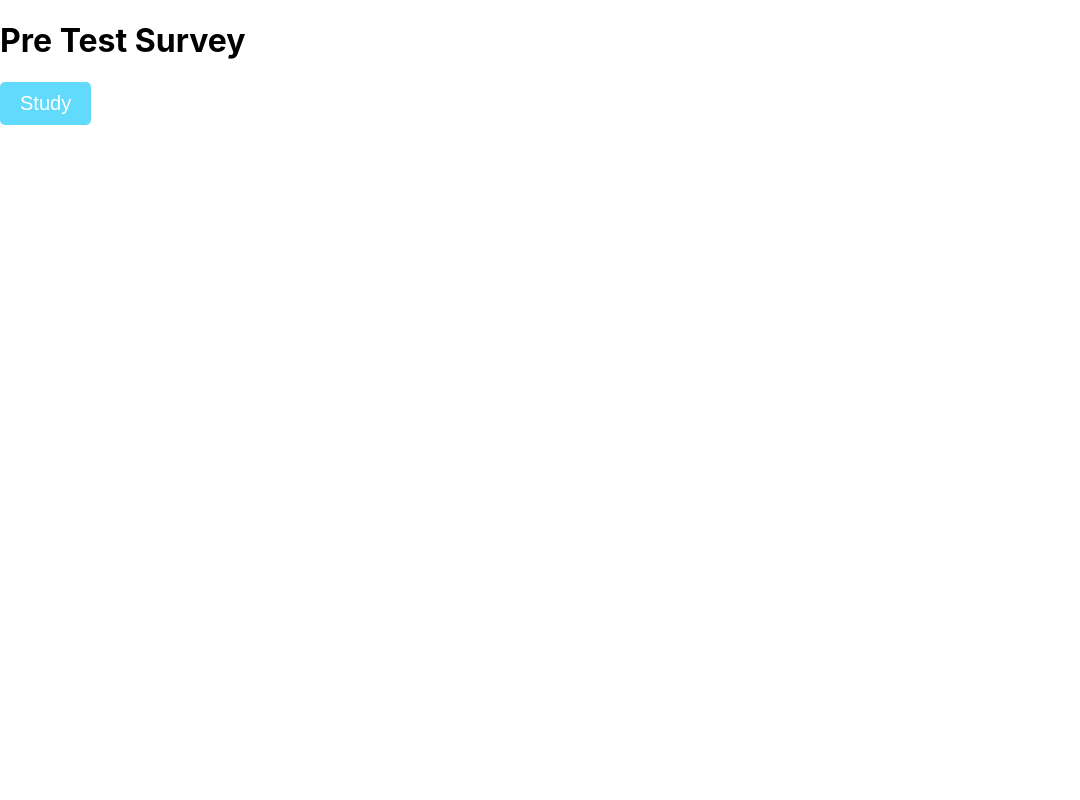
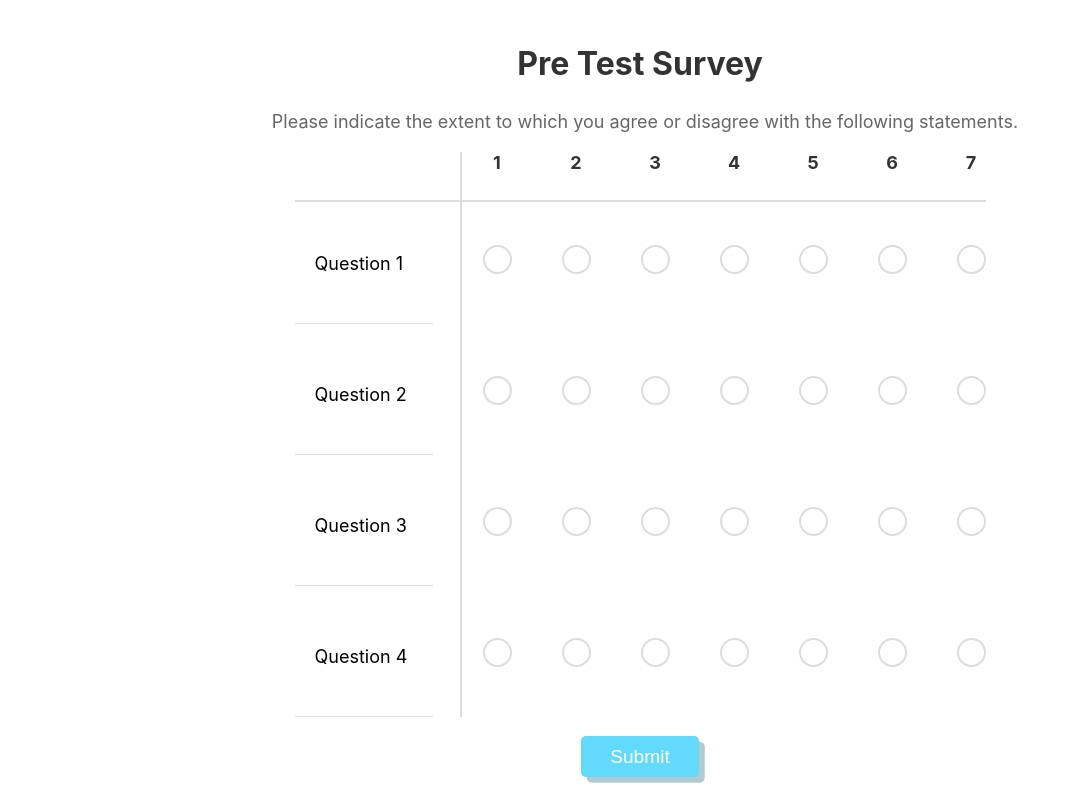
Before and after one commit to Santa-Clara-Imaginarium-Lab/sludge-v2, a React (Create React App) app: page /pretestsurvey in a window 1280 px wide. Shown: the whole page, without its empty margins (0-1080 px from the left). Built offline with nearby package versions, Linux system fonts and the light colour scheme.

Commit message:
Survey pages

```diff
--- a/src/postTestSurvey/PostTestSurvey.jsx
+++ b/src/postTestSurvey/PostTestSurvey.jsx
@@ -1,11 +1,86 @@
-import React from 'react';
+import React, { useState } from 'react';
+import { useNavigate } from 'react-router-dom';
+import '../preTestSurvey/PreTestSurvey.css';
+
+const statements = [
+  "Question 1",
+  "Question 2",
+  "Question 3",
+  "Question 4",
+];
+
+const options = [
+  "1",
+  "2",
+  "3",
+  "4",
+  "5",
+  "6",
+  "7"
+];
 
 const PostTestSurvey = () => {
+  const [responses, setResponses] = useState({});
+  const [error, setError] = useState('');
+  const navigate = useNavigate();
+
+  const handleOptionChange = (statementIndex, selectedOption) => {
+    setResponses({
+      ...responses,
+      [statementIndex]: selectedOption,
+    });
+  };
+
+  const handleSubmit = async () => {
+    if (Object.keys(responses).length < statements.length) {
+      setError("Please select an option for each statement.");
+      return;
+    }
+    setError('');
+    navigate('/studypart');
+  };
+
   return (
-    <div>
-      <h1>Post Test Survey</h1>
+      <div className="container">
+      <div className="qualtrix-container">
+        <h1 className="title">Post Test Survey</h1>
+        <p className="description">
+          Please indicate the extent to which you agree or disagree with the following statements.
+        </p>
+        <div className="qualtrix-grid">
+          <div className="qualtrix-grid-header">
+            <div className="header-empty"></div>
+            {options.map((option, index) => (
+              <div key={index} className="option-header">
+                {option}
+              </div>
+            ))}
+          </div>
+          {statements.map((statement, statementIndex) => (
+            <div key={statementIndex} className="qualtrix-row">
+              <div className="statement">{statement}</div>
+              {options.map((option, optionIndex) => (
+                <label key={optionIndex} className="circle-container">
+                  <input
+                    type="radio"
+                    name={`statement-${statementIndex}`}
+                    value={option}
+                    checked={responses[statementIndex] === option}
+                    onChange={() => handleOptionChange(statementIndex, option)}
+                  />
+                  <span className="circle"></span>
+                </label>
+              ))}
+            </div>
+          ))}
+        </div>
+        {error && <div className="error-message">{error}</div>}
+        <button className="submit-button" onClick={handleSubmit}>
+          Submit
+        </button>
+      </div>
     </div>
-  );
+);
 };
 
 export default PostTestSurvey;
--- a/src/preTestSurvey/PreTestSurvey.css
+++ b/src/preTestSurvey/PreTestSurvey.css
@@ -0,0 +1,142 @@
+.container {
+    display: flex;
+    flex-direction: column;
+    justify-content: center;
+    align-items: center;
+    text-align: center;
+    position: relative;
+    height: 100vh;
+    z-index: 0
+  }
+
+.qualtrix-container {
+    text-align: center;
+    background-color: white;
+    border-radius: 3em;
+    display: flex;
+    flex-direction: column;
+    align-items: center;
+    justify-content: center;
+    padding: 20px;
+    position: relative;
+    width: 90%;
+}
+
+.title {
+    font-size: 2em;
+    color: #333;
+    margin-bottom: 10px;
+}
+
+.description {
+    font-size: large;
+    color: #666;
+    margin-bottom: 20px;
+    text-align: left;
+    margin-left: 10px;
+}
+
+.qualtrix-grid {
+    display: grid;
+    grid-template-columns: 2fr repeat(7, 1fr);
+    gap: 10px;
+    position: relative;
+}
+
+.qualtrix-grid::before {
+    content: '';
+    position: absolute;
+    width: 2px;
+    height: 100%;
+    background-color: #ddd;
+    left: calc(24%);
+    top: 0;
+}
+
+.qualtrix-grid::after {
+    content: '';
+    position: absolute;
+    width: 100%;
+    height: 2px;
+    background-color: #ddd;
+    top: 48px;
+    left: 0;
+}
+
+.qualtrix-grid-header {
+    display: contents;
+}
+
+.option-header {
+    text-align: center;
+    font-weight: bold;
+    color: #333;
+    position: relative;
+    margin-bottom: 20px;
+    font-size: large;
+    margin-left: 40px;
+}
+
+.qualtrix-row {
+    display: contents;
+}
+
+.statement {
+    text-align: left;
+    padding: 20px;
+    font-size: large;
+    border-bottom: 1px solid #ddd;
+    min-height: 80px;
+    display: flex;
+    align-items: center;
+}
+
+input[type="radio"] {
+    display: none;
+}
+
+.circle {
+    height: 25px;
+    width: 25px;
+    background-color: white;
+    border-radius: 50%;
+    border: 2px solid #ddd;
+    margin-bottom: 0.5em;
+    display: inline-block;
+    transition: background-color 0.3s;
+}
+
+input[type="radio"]:checked + .circle {
+    background-color: #61dafb;
+    border-color: #61dafb;
+}
+
+.submit-button {
+    margin-top: 1em;
+    padding: 0.5em 1.5em;
+    background-color: #61dafb;
+    color: white;
+    border: none;
+    border-radius: 5px;
+    font-size: 1.2em;
+    cursor: pointer;
+    box-shadow: 0.3em 0.3em 0 0 #b3cad1;
+}
+
+.submit-button:active {
+    transform: translate(0.3em, 0.3em);
+    box-shadow: 0em 0em 0 0;
+}
+
+.circle-container {
+    margin-left: 40px;
+    display: flex;
+    justify-content: left;
+    align-items: center;
+}
+
+.error-message {
+    color: red;
+    margin-top: 1em;
+    font-size: 1em;
+}
--- a/src/preTestSurvey/PreTestSurvey.jsx
+++ b/src/preTestSurvey/PreTestSurvey.jsx
@@ -1,19 +1,86 @@
-import React from 'react';
+import React, { useState } from 'react';
 import { useNavigate } from 'react-router-dom';
+import './PreTestSurvey.css';
+
+const statements = [
+  "Question 1",
+  "Question 2",
+  "Question 3",
+  "Question 4",
+];
+
+const options = [
+  "1",
+  "2",
+  "3",
+  "4",
+  "5",
+  "6",
+  "7"
+];
 
 const PreTestSurvey = () => {
+  const [responses, setResponses] = useState({});
+  const [error, setError] = useState('');
   const navigate = useNavigate();
 
-  const handleNavigate = () => {
+  const handleOptionChange = (statementIndex, selectedOption) => {
+    setResponses({
+      ...responses,
+      [statementIndex]: selectedOption,
+    });
+  };
+
+  const handleSubmit = async () => {
+    if (Object.keys(responses).length < statements.length) {
+      setError("Please select an option for each statement.");
+      return;
+    }
+    setError('');
     navigate('/studypart');
   };
 
   return (
-    <div>
-      <h1>Pre Test Survey</h1>
-      <button className="button" onClick={handleNavigate}>Study</button>
+      <div className="container">
+      <div className="qualtrix-container">
+        <h1 className="title">Pre Test Survey</h1>
+        <p className="description">
+          Please indicate the extent to which you agree or disagree with the following statements.
+        </p>
+        <div className="qualtrix-grid">
+          <div className="qualtrix-grid-header">
+            <div className="header-empty"></div>
+            {options.map((option, index) => (
+              <div key={index} className="option-header">
+                {option}
+              </div>
+            ))}
+          </div>
+          {statements.map((statement, statementIndex) => (
+            <div key={statementIndex} className="qualtrix-row">
+              <div className="statement">{statement}</div>
+              {options.map((option, optionIndex) => (
+                <label key={optionIndex} className="circle-container">
+                  <input
+                    type="radio"
+                    name={`statement-${statementIndex}`}
+                    value={option}
+                    checked={responses[statementIndex] === option}
+                    onChange={() => handleOptionChange(statementIndex, option)}
+                  />
+                  <span className="circle"></span>
+                </label>
+              ))}
+            </div>
+          ))}
+        </div>
+        {error && <div className="error-message">{error}</div>}
+        <button className="submit-button" onClick={handleSubmit}>
+          Submit
+        </button>
+      </div>
     </div>
-  );
+);
 };
 
 export default PreTestSurvey;
```
